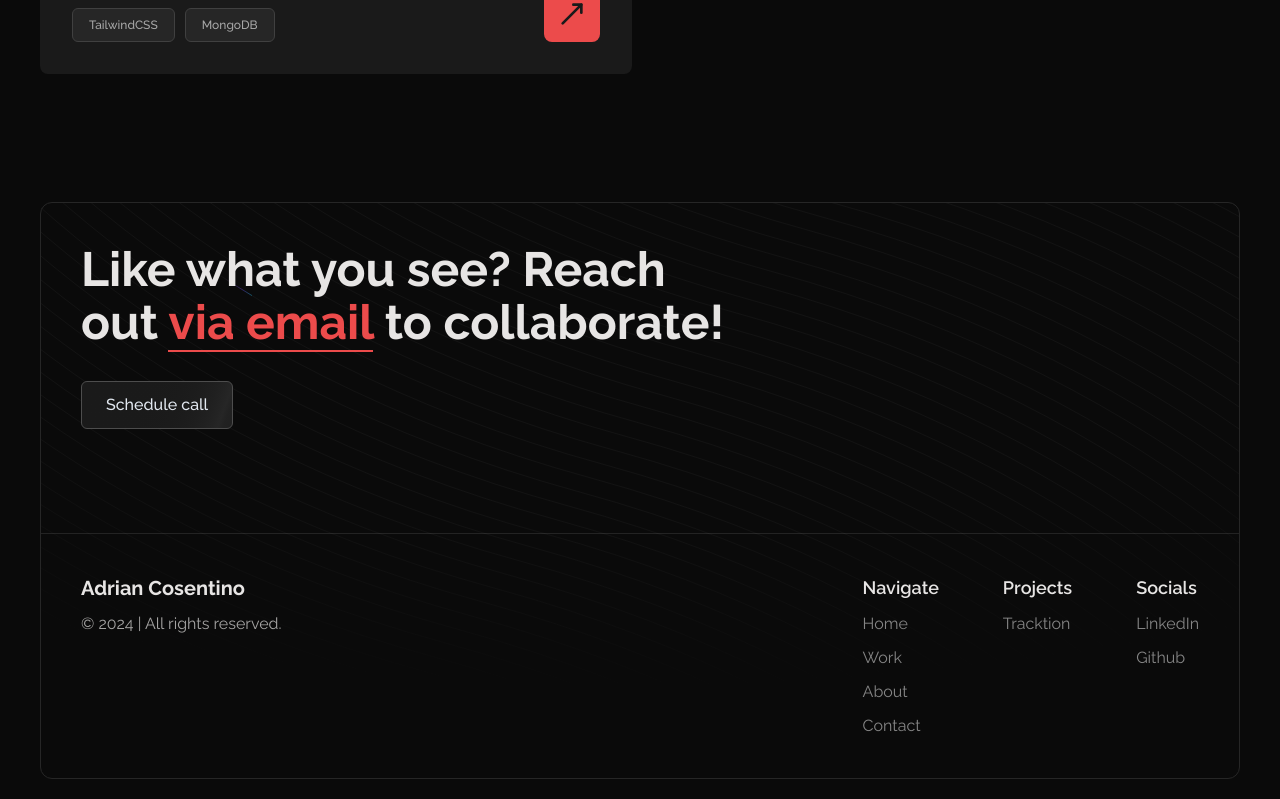
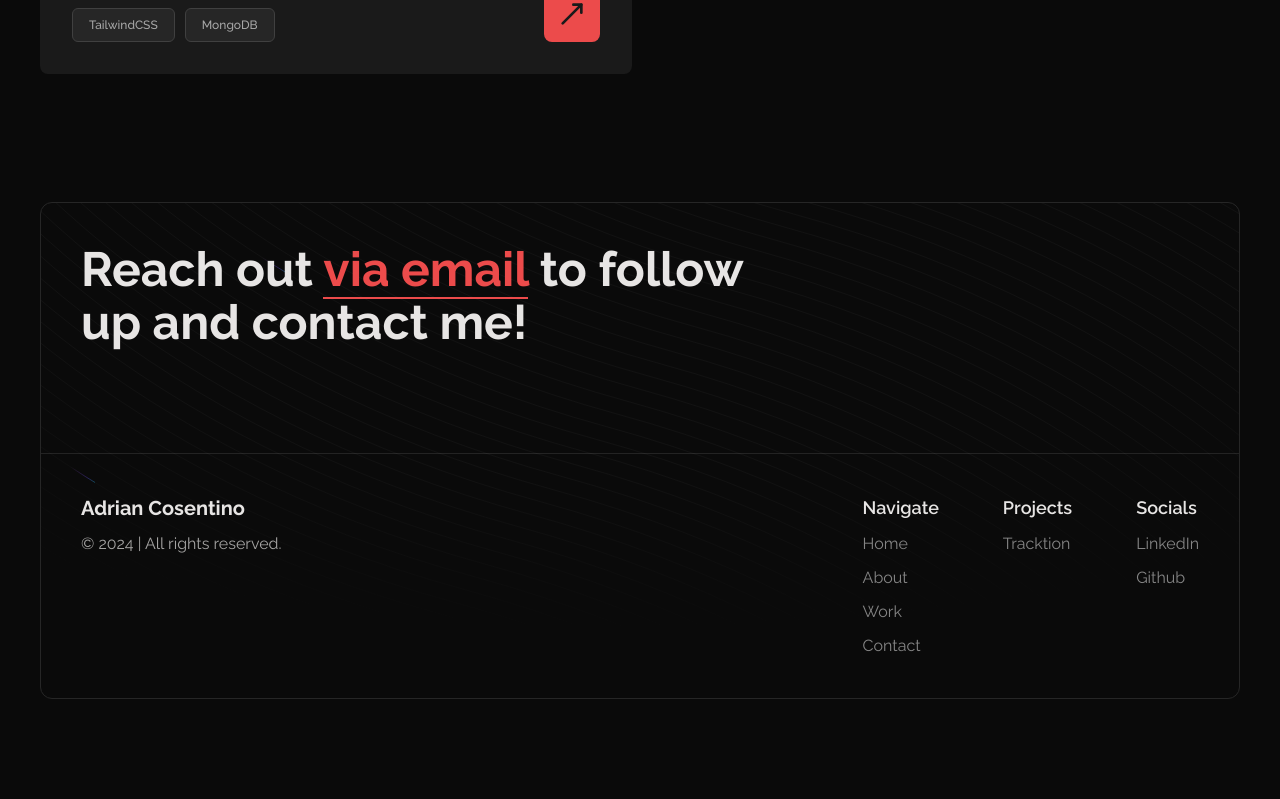
Before and after one commit to acozy03/Adrian-Portfolio, a Next.js app: page / in a window 1280 px wide. Shown: the part 2078-2877 px from the top of the page. After the commit the page ends 2797 px from the top, so only its background shows below. Built offline with nearby package versions, Linux system fonts and the light colour scheme.

Commit message:
portfolio project display

```diff
--- a/app/_components/Footer.tsx
+++ b/app/_components/Footer.tsx
@@ -1,6 +1,6 @@
 import Link from "next/link";
 import { BackgroundBeams } from "./ui/BackgroundBeams";
-import ShinyButton from "./ui/ShinyButton";
+//import ShinyButton from "./ui/ShinyButton";
 
 const Footer = () => {
   return (
@@ -11,19 +11,15 @@ const Footer = () => {
       <div>
         <div className="space-y-8 p-10">
           <h1 className="text-5xl font-bold max-w-2xl leading-[110%] relative z-10">
-            Like what you see? Reach out{" "}
+            Reach out{" "}
             <Link
               href="mailto:acozy03@gmail.com"
               className="text-primary hover:text-primary/80 border-b-2 border-primary hover:border-primary/80 transition-colors duration-200"
             >
               via email
             </Link>{" "}
-            to collaborate!
+            to follow up and contact me!
           </h1>
-
-          <ShinyButton>
-            <Link href="acozy03@gmail.com">Schedule call</Link>
-          </ShinyButton>
         </div>
 
         <div className="mt-16 p-10 border-t border-dark-200 dark:border-white/10 flex flex-col md:flex-row justify-between gap-10 md:gap-0">
@@ -43,10 +39,10 @@ const Footer = () => {
                 <Link href="/">Home</Link>
               </li>
               <li className="text-dark-200/60 hover:text-dark-200 dark:text-white/50 dark:hover:text-white">
-                <Link href="#work">Work</Link>
+                <Link href="#about">About</Link>
               </li>
               <li className="text-dark-200/60 hover:text-dark-200 dark:text-white/50 dark:hover:text-white">
-                <Link href="#about">About</Link>
+                <Link href="#work">Work</Link>
               </li>
               <li className="text-dark-200/60 hover:text-dark-200 dark:text-white/50 dark:hover:text-white">
                 <Link href="#contact">Contact</Link>
--- a/app/work/[projectName]/page.tsx
+++ b/app/work/[projectName]/page.tsx
@@ -33,8 +33,8 @@ export function generateMetadata({
 
 const navItems = [
   { name: "Home", link: "/", icon: <House /> },
-  { name: "Work", link: "/#work", icon: <BriefcaseBusiness /> },
-  { name: "About", link: "/#about", icon: <UserRound /> },
+  { name: "About", link: "/#about", icon: <BriefcaseBusiness /> },
+  { name: "Work", link: "/#work", icon: <UserRound /> },
   { name: "Contact", link: "/#contact", icon: <ContactIcon /> },
 ];
 
```
